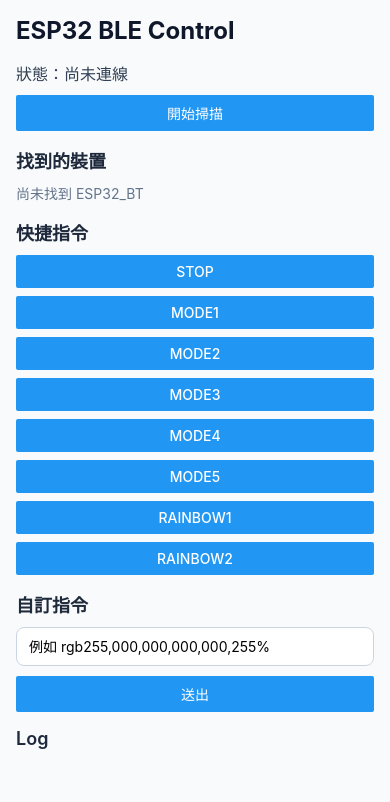
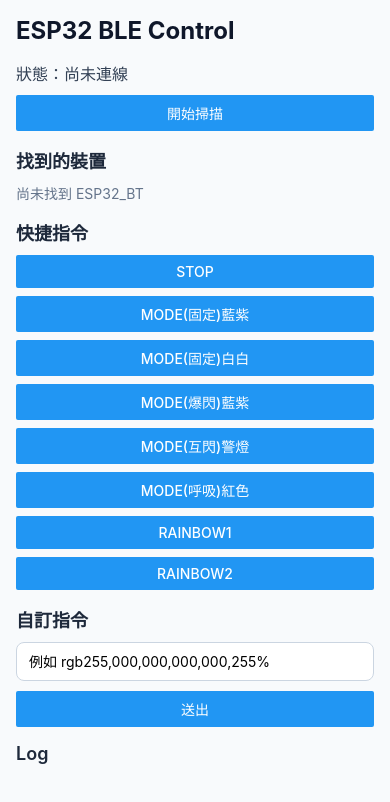
Before and after one commit to jason22432150/esp32_bluetooth, a React Native app in the folder mobile/: screen / in a window 390 px wide. Shown: the top 802 px of the page. Built offline with nearby package versions, Linux system fonts and the light colour scheme; what react-native-ble-plx would draw is missing.

Commit message:
feat: mobile - 更新控制螢幕以使用安全區域組件，並調整模式命令生成邏輯以支持字串型態

```diff
--- a/mobile/src/screens/ControlScreen.tsx
+++ b/mobile/src/screens/ControlScreen.tsx
@@ -2,7 +2,6 @@
 import {
   Button,
   FlatList,
-  SafeAreaView,
   ScrollView,
   StyleSheet,
   Text,
@@ -10,6 +9,7 @@
   TouchableOpacity,
   View,
 } from 'react-native';
+import { SafeAreaView } from 'react-native-safe-area-context';
 
 import { useBleStore } from '../store/useBleStore';
 import {
@@ -21,6 +21,7 @@
 
 export function ControlScreen() {
   const [customCommand, setCustomCommand] = useState('');
+  const modes = ['(固定)藍紫', '(固定)白白', '(爆閃)藍紫', '(互閃)警燈','(呼吸)紅色'];
 
   const {
     isScanning,
@@ -103,12 +104,12 @@
               title="stop"
               onPress={() => sendCommand(buildStopCommand())}
             />
-            {[1, 2, 3, 4, 5].map(mode => (
+            {modes.map(mode => (
               <Button
                 key={mode}
                 title={`mode${mode}`}
                 onPress={() =>
-                  sendCommand(buildModeCommand(mode as 1 | 2 | 3 | 4 | 5))
+                  sendCommand(buildModeCommand(mode as string))
                 }
               />
             ))}
--- a/mobile/src/utils/commands.ts
+++ b/mobile/src/utils/commands.ts
@@ -14,7 +14,7 @@
   return 'stop%';
 };
 
-export const buildModeCommand = (mode: 1 | 2 | 3 | 4 | 5) => {
+export const buildModeCommand = (mode: string) => {
   return `mode${mode}%`;
 };
 
```
